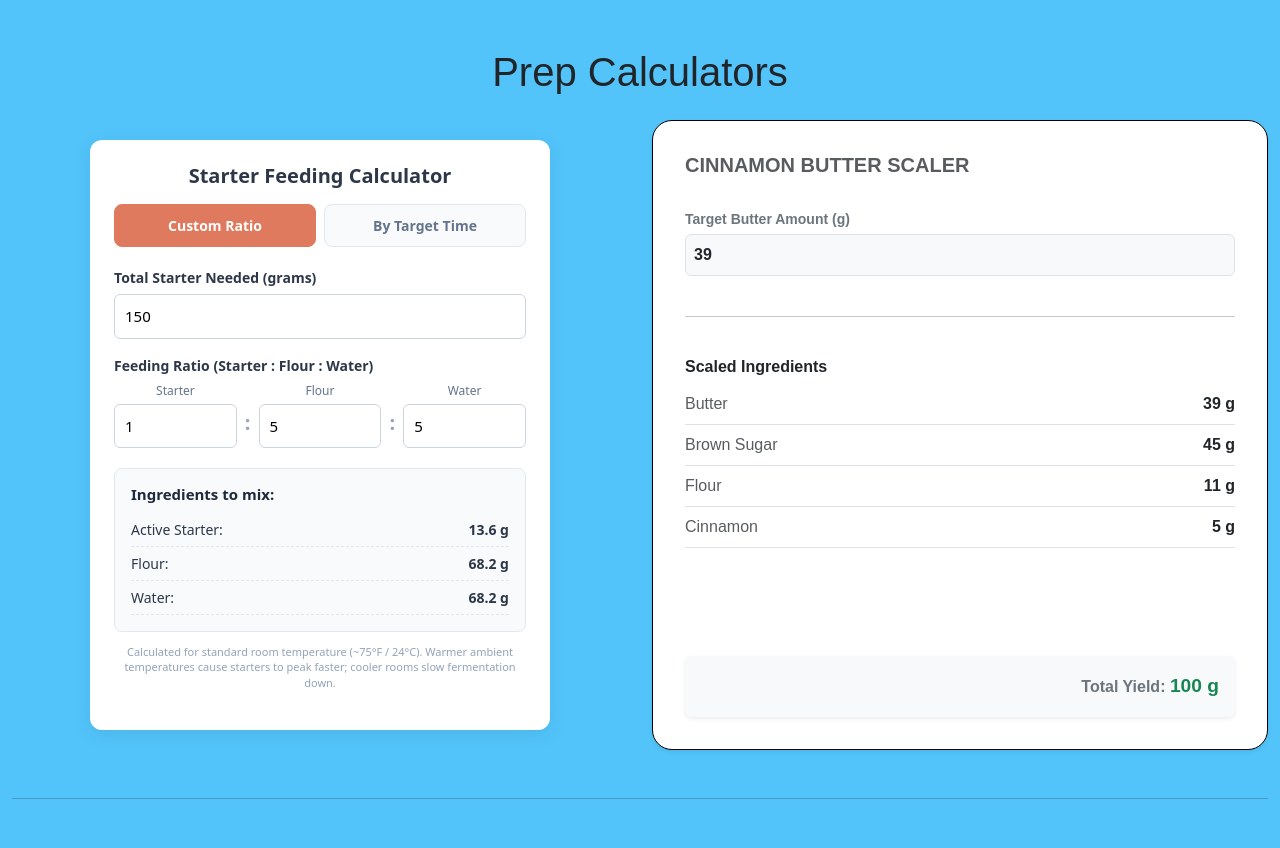
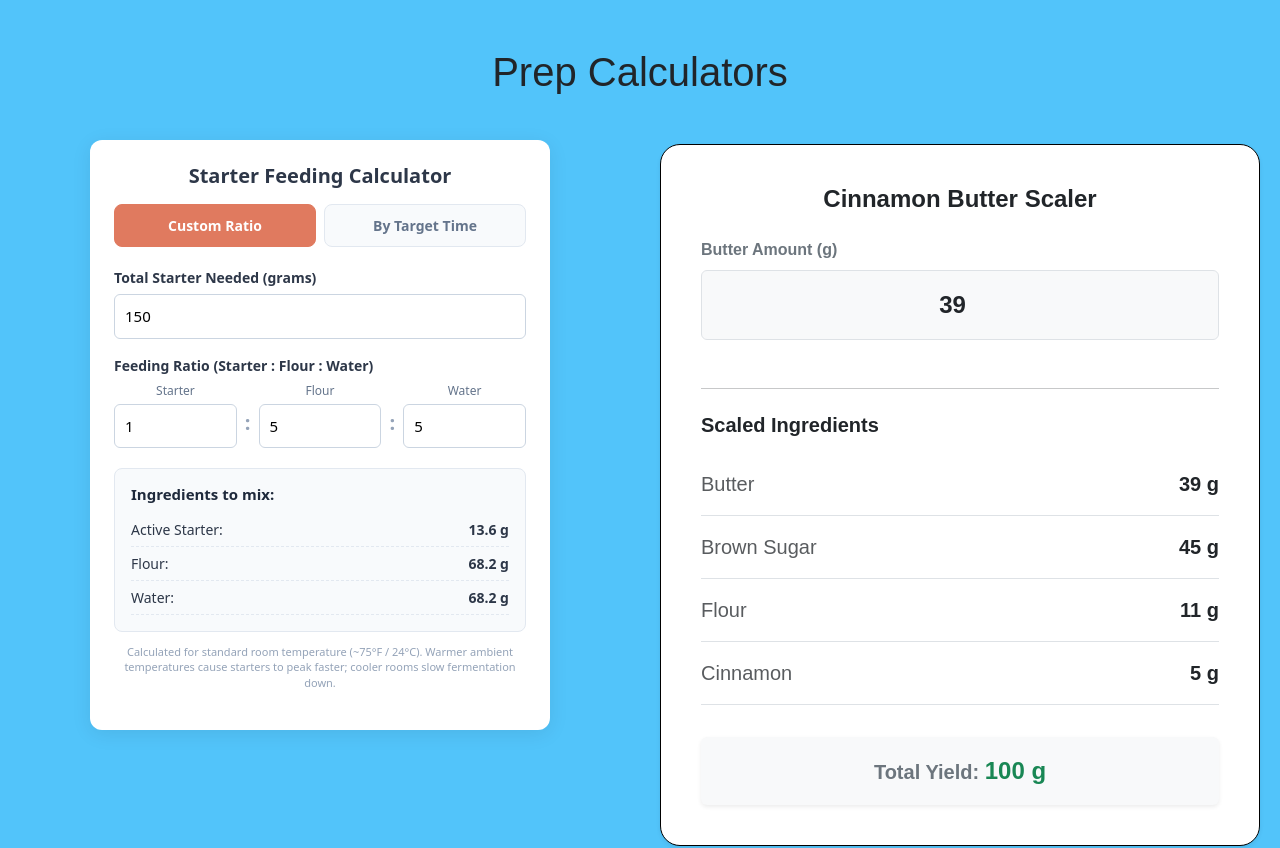
Before and after one commit to dylandotanthony/dylans-homomade-bakery, a React (Vite) app: page /calculator in a window 1280 px wide. Shown: the top 848 px of the page. Built offline with nearby package versions, Linux system fonts and the light colour scheme; a web font is replaced by a local one.

Commit message:
Update CinnamonButterCalculator.jsx

```diff
--- a/src/CinnamonButterCalculator.jsx
+++ b/src/CinnamonButterCalculator.jsx
@@ -17,54 +17,55 @@ export default function CinnamonButterCalculator() {
     const currentButter = parseFloat(butter) || 0;
     const multiplier = currentButter / BASE_BUTTER;
 
-    // Calculate amounts and round to 1 decimal place for accuracy on small quantities
-    const calcBrownSugar = Math.round((BASE_BROWN_SUGAR * multiplier) * 10) / 10;
-    const calcFlour = Math.round((BASE_FLOUR * multiplier) * 10) / 10;
-    const calcCinnamon = Math.round((BASE_CINNAMON * multiplier) * 10) / 10;
-    const totalYield = Math.round((currentButter + calcBrownSugar + calcFlour + calcCinnamon) * 10) / 10;
+    // Calculate amounts and round to the nearest whole number
+    const calcBrownSugar = Math.round(BASE_BROWN_SUGAR * multiplier);
+    const calcFlour = Math.round(BASE_FLOUR * multiplier);
+    const calcCinnamon = Math.round(BASE_CINNAMON * multiplier);
+    const totalYield = Math.round(currentButter + calcBrownSugar + calcFlour + calcCinnamon);
 
     return (
-        <div className="card shadow-sm border-0 h-100 p-3" style={{ borderRadius: '12px', backgroundColor: '#fff', border: '1px solid #eaeaea' }}>
+        <div className="card shadow-sm border-0 mx-auto p-4 my-4" style={{ maxWidth: '600px', borderRadius: '12px', backgroundColor: '#fff', border: '1px solid #eaeaea' }}>
             <div className="card-body text-start d-flex flex-column">
-                <h2 className="h5 fw-bold text-muted mb-3 text-uppercase">Cinnamon Butter Scaler</h2>
+                <h2 className="h4 fw-bold text-dark mb-4 text-center">Cinnamon Butter Scaler</h2>
 
-                <div className="mb-4 mt-3">
-                    <label className="form-label fw-bold small text-secondary d-block mb-1">Target Butter Amount (g)</label>
+                <div className="mb-4">
+                    <label className="form-label fw-bold text-secondary d-block mb-2">Butter Amount (g)</label>
                     <input
                         type="number"
                         step="1"
-                        className="form-control p-2 w-100 border rounded bg-light fw-bold"
+                        className="form-control form-control-lg p-3 w-100 border rounded bg-light fw-bold text-center"
+                        style={{ fontSize: '1.5rem' }}
                         value={butter}
                         onChange={handleButterChange}
                     />
                 </div>
 
-                <hr />
+                <hr className="my-4" />
 
-                <h3 className="h6 fw-bold mt-4 mb-2 text-dark">Scaled Ingredients</h3>
-                <ul className="list-unstyled mb-4 flex-grow-1">
-                    <li className="d-flex justify-content-between py-2 border-bottom text-muted">
+                <h3 className="h5 fw-bold mb-3 text-dark">Scaled Ingredients</h3>
+                <ul className="list-unstyled mb-4">
+                    <li className="d-flex justify-content-between py-3 border-bottom text-muted fs-5">
                         <span className="fw-medium">Butter</span>
-                        <span className="fw-bold text-dark">{currentButter > 0 ? currentButter + ' g' : '-'}</span>
+                        <span className="fw-bold text-dark">{currentButter > 0 ? Math.round(currentButter) + ' g' : '-'}</span>
                     </li>
-                    <li className="d-flex justify-content-between py-2 border-bottom text-muted">
+                    <li className="d-flex justify-content-between py-3 border-bottom text-muted fs-5">
                         <span className="fw-medium">Brown Sugar</span>
                         <span className="fw-bold text-dark">{currentButter > 0 ? calcBrownSugar + ' g' : '-'}</span>
                     </li>
-                    <li className="d-flex justify-content-between py-2 border-bottom text-muted">
+                    <li className="d-flex justify-content-between py-3 border-bottom text-muted fs-5">
                         <span className="fw-medium">Flour</span>
                         <span className="fw-bold text-dark">{currentButter > 0 ? calcFlour + ' g' : '-'}</span>
                     </li>
-                    <li className="d-flex justify-content-between py-2 border-bottom text-muted">
+                    <li className="d-flex justify-content-between py-3 border-bottom text-muted fs-5">
                         <span className="fw-medium">Cinnamon</span>
                         <span className="fw-bold text-dark">{currentButter > 0 ? calcCinnamon + ' g' : '-'}</span>
                     </li>
                 </ul>
 
-                <div className="mt-auto pt-3">
-                    <div className="p-3 bg-light rounded text-end shadow-sm">
-                        <span className="fw-bold text-secondary">Total Yield: </span>
-                        <span className="fw-bold text-success" style={{ fontSize: '1.2rem' }}>{totalYield} g</span>
+                <div className="mt-2">
+                    <div className="p-3 bg-light rounded text-center shadow-sm">
+                        <span className="fw-bold text-secondary fs-5">Total Yield: </span>
+                        <span className="fw-bold text-success" style={{ fontSize: '1.5rem' }}>{totalYield} g</span>
                     </div>
                 </div>
             </div>
```
